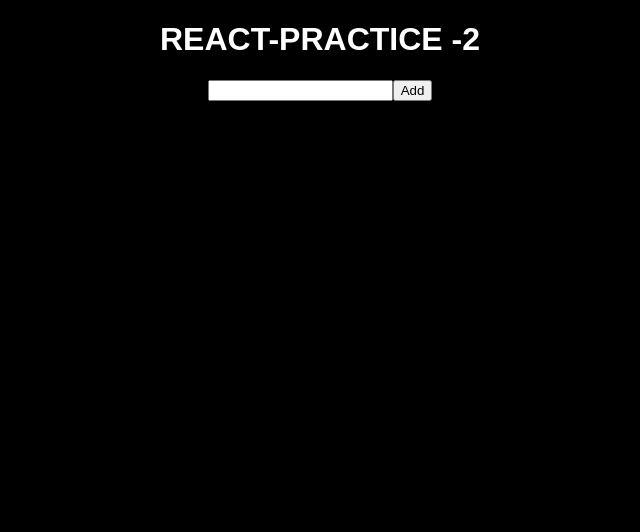
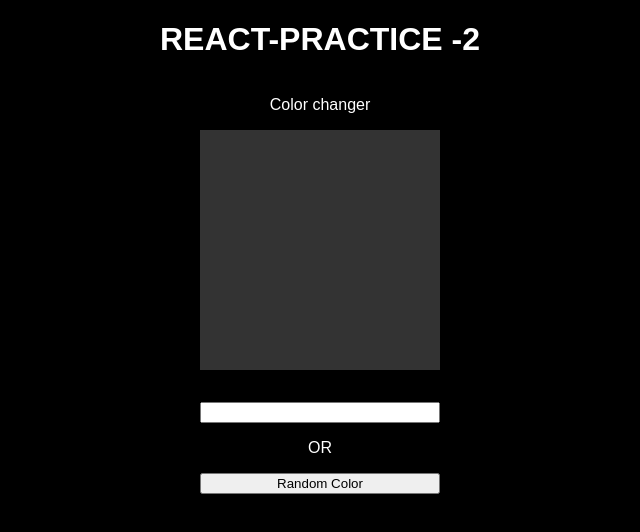
Before and after one commit to AliRazaShaheb/react-practice-2, a React (Create React App) app: page / in a window 1280 px wide. Shown: the top 532 px of the page, without its empty margins (320-960 px from the left). Built offline with nearby package versions, Linux system fonts and the light colour scheme.

Commit message:
colorchanger app

```diff
--- a/src/App.js
+++ b/src/App.js
@@ -4,12 +4,14 @@ import CounterContextProvider from "../context/counterContext";
 import NewContentProvider from "../context/counterContext2";
 import CounterContextProviderComp from "../context/counterContext2";
 import { store } from "../redux/store";
+import Colorchanger from "./component/colorchanger";
 import FilterComp from "./component/filterData/FilterComponent";
 import { navBarData } from "./component/navbar/data";
 import Navbar from "./component/navbar/Navbar";
 import PaginationComp from "./component/pagination";
 import Parent from "./component/parent_child/Parent";
 import ReduxToolkitComp from "./component/redux_toolkit";
+import TicTacToe from "./component/ticTacToe";
 import TodoApp from "./component/todo/todoApp";
 import EmailList from "./component/user/EmailList";
 import NewUserList from "./component/user/UserList";
@@ -34,7 +36,12 @@ export default function App() {
           <ContextComp2 />
         </NewContentProvider> */}
         {/* <FilterComp /> */}
-        <TodoApp />
+        {/* <TodoApp /> */}
+
+        {/* TODO tictactoe */}
+        {/* <TicTacToe /> */}
+
+        <Colorchanger />
       </main>
       {/* <Navbar data={navBarData} /> */}
       {/* <div style={divStyle}>
--- /dev/null
+++ b/src/component/colorchanger/index.jsx
@@ -0,0 +1,61 @@
+import { useState } from "react";
+
+const Colorchanger = () => {
+  return (
+    <div
+      style={{
+        display: "flex",
+        flexDirection: "column",
+        justifyContent: "center",
+        alignItems: "center"
+      }}
+    >
+      <p style={{ marginBottom: "1rem" }}>Color changer</p>
+      <BgContainer />
+    </div>
+  );
+};
+
+export default Colorchanger;
+
+export const BgContainer = () => {
+  const [uiColor, setUiColor] = useState("");
+  const changeColor = (color) => {
+    setUiColor(color);
+  };
+  return (
+    <div>
+      <div
+        style={{
+          width: "15rem",
+          height: "15rem",
+          background: `${uiColor || "rgba(255,255,255,0.2)"}`,
+          marginBottom: "2rem"
+        }}
+      ></div>
+      <ColorInput changeColor={changeColor} />
+    </div>
+  );
+};
+
+export const ColorInput = ({ changeColor }) => {
+  const [input, setInput] = useState("");
+
+  const colorHandler = (e) => {
+    const { value } = e.target;
+    setInput(value);
+    changeColor(value);
+  };
+  const randomColor = () => {
+    const randColor = `#${Math.floor(Math.random() * 0xffffff).toString(16)}`;
+    changeColor(randColor);
+  };
+
+  return (
+    <div style={{ display: "flex", flexDirection: "column" }}>
+      <input type="text" value={input} onChange={colorHandler} />
+      <p>OR</p>
+      <button onClick={randomColor}>Random Color</button>
+    </div>
+  );
+};
--- /dev/null
+++ b/src/component/ticTacToe/Tile.jsx
@@ -0,0 +1,25 @@
+import { useState } from "react";
+
+const Tile = ({ each, isChange, setIsChange }) => {
+  const [startGame, setStartGame] = useState(false);
+  const [gameValue, setGameValue] = useState("x");
+  return (
+    <div
+      key={each}
+      style={{
+        width: "4rem",
+        height: "4rem",
+        background: "gray"
+      }}
+      onClick={() => {
+        setStartGame(true);
+        gameValue ? setIsChange(true) : setIsChange(false);
+        isChange ? setGameValue("x") : setGameValue("0");
+      }}
+    >
+      {startGame ? <p>{gameValue}</p> : ""}
+    </div>
+  );
+};
+
+export default Tile;
--- /dev/null
+++ b/src/component/ticTacToe/index.jsx
@@ -0,0 +1,36 @@
+import { useState } from "react";
+import Tile from "./Tile";
+
+const checkMatch = [
+  [0, 1, 2],
+  [3, 4, 5],
+  [6, 7, 8],
+  [0, 3, 6],
+  [1, 4, 7],
+  [2, 5, 8],
+  [0, 4, 8],
+  [2, 4, 6]
+];
+
+const TicTacToe = () => {
+  const [isChange, setIsChange] = useState(false);
+  return (
+    <div>
+      <h1>Tic Tac Toe</h1>
+      <div
+        style={{
+          display: "flex",
+          gap: "1rem"
+        }}
+      >
+        {[1, 2, 3, 4].map((each) => {
+          return (
+            <Tile each={each} isChange={isChange} setIsChange={setIsChange} />
+          );
+        })}
+      </div>
+    </div>
+  );
+};
+
+export default TicTacToe;
```
